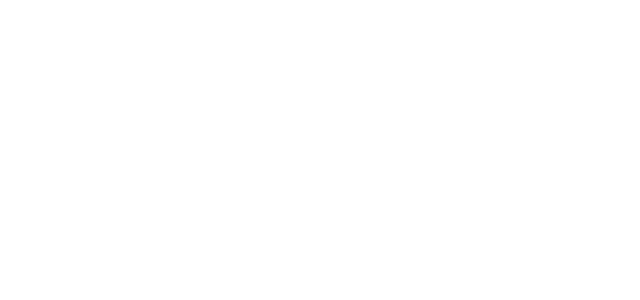
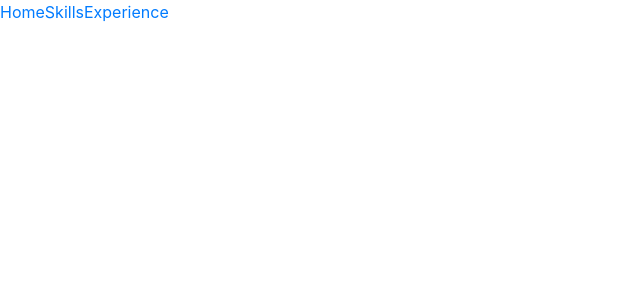
Before and after one commit to indrapuji/profile, a React (Create React App) app: page / in a window 1280 px wide. Shown: the top 300 px of the page, without its empty margins (0-640 px from the left). Built offline with nearby package versions, Linux system fonts and the light colour scheme.

Commit message:
another test

```diff
--- a/src/App.js
+++ b/src/App.js
@@ -1,10 +1,13 @@
 import React from "react";
-import { BrowserRouter as Router, Switch, Route } from "react-router-dom";
+import { BrowserRouter as Router, Switch, Route, Link } from "react-router-dom";
 import { Home, Skills, Experience } from "./pages";
 
 function App() {
 	return (
 		<Router>
+			<Link to="/profile">Home</Link>
+			<Link to="/profile/skills">Skills</Link>
+			<Link to="/profile/experience">Experience</Link>
 			<Switch>
 				<Route exact path="/profile">
 					<Home />
```
